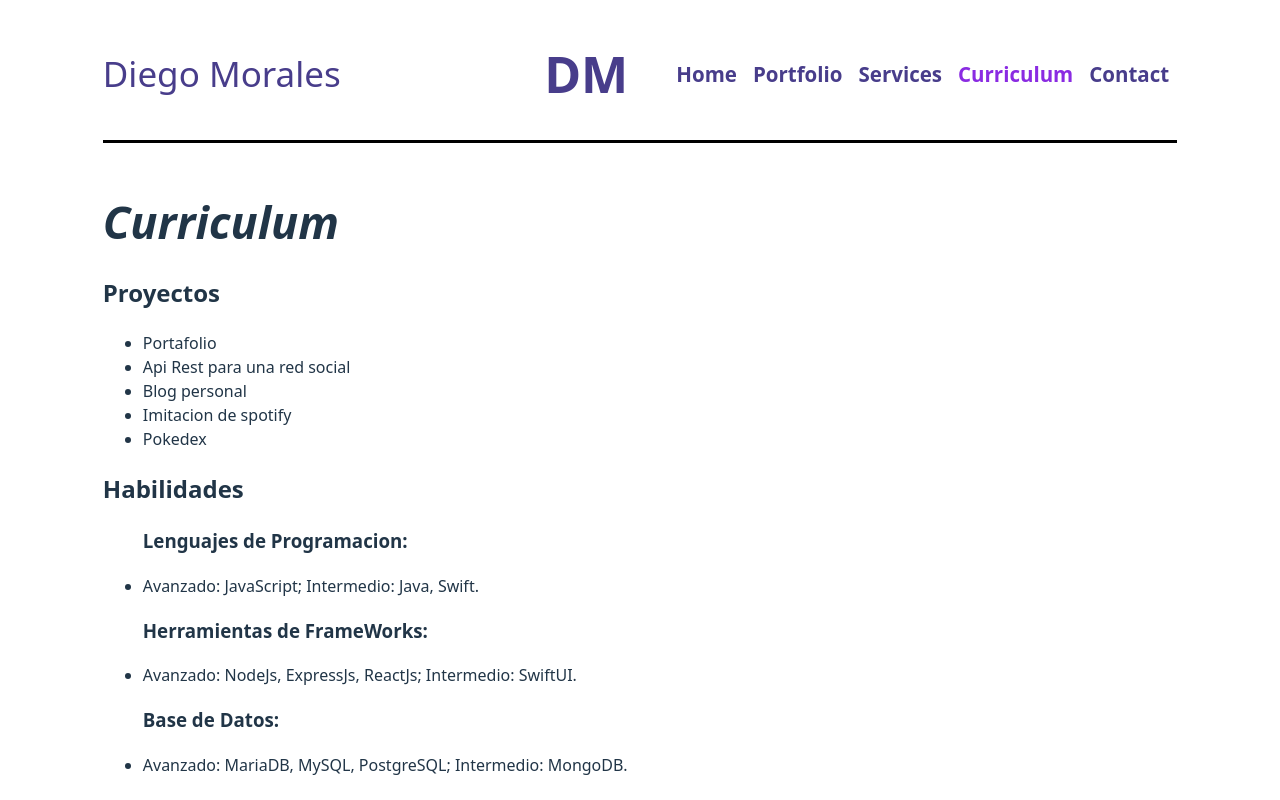
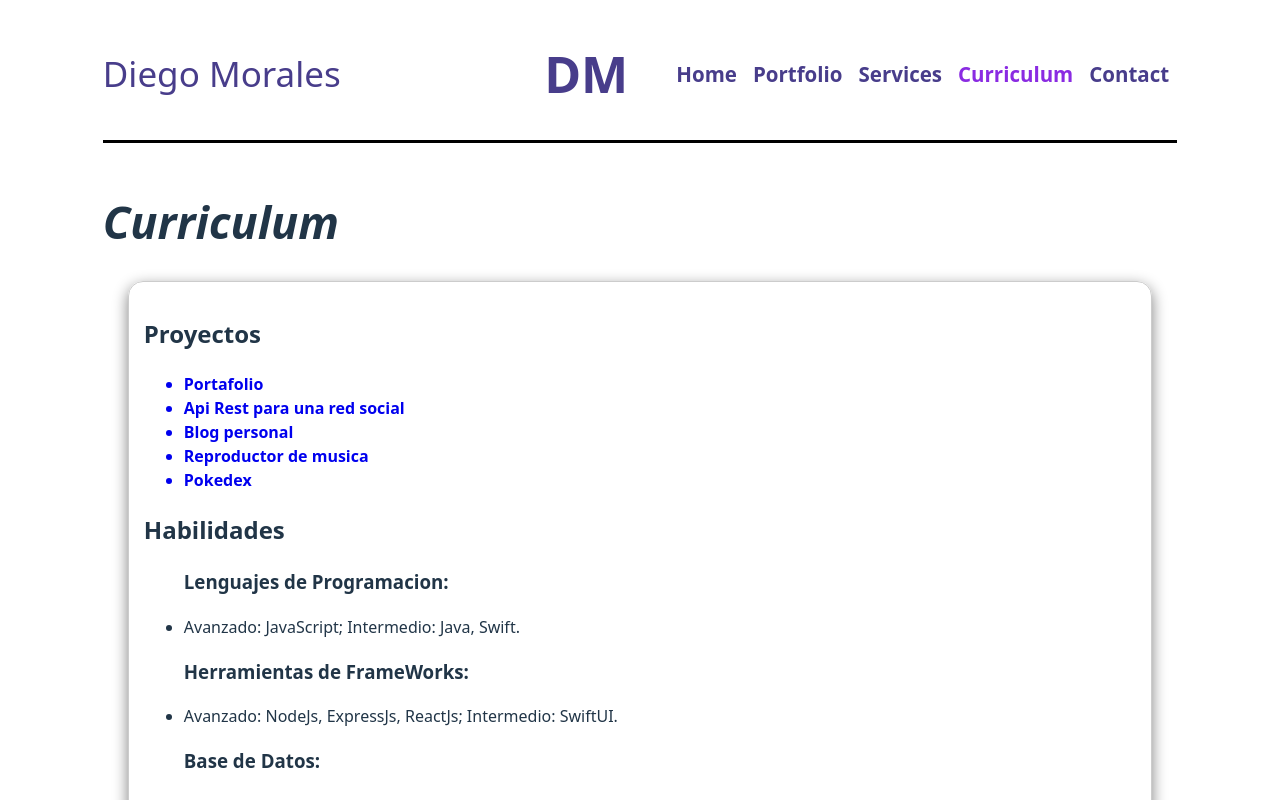
Before and after one commit to diegoesmfs/mi-portafolio, a React (Vite) app: page /curriculum in a window 1280 px wide. Shown: the top 800 px of the page. Built offline with nearby package versions, Linux system fonts and the light colour scheme.

Commit message:
cambios en el diseño y maquetacion

```diff
--- a/package.json
+++ b/package.json
@@ -12,7 +12,7 @@
   "dependencies": {
     "react": "^19.0.0",
     "react-dom": "^19.0.0",
-    "react-router-dom": "^7.5.1"
+    "react-router-dom": "^7.5.2"
   },
   "devDependencies": {
     "@eslint/js": "^9.22.0",
--- a/src/components/Contact.jsx
+++ b/src/components/Contact.jsx
@@ -1,4 +1,5 @@
-import React from 'react'
+import React from 'react';
+import {Link} from 'react-router-dom';
 
 export const Contact = () => {
   return (
@@ -16,6 +17,17 @@ export const Contact = () => {
 
       </form>
 
+      <aside className='social-media'>
+
+        <div className='social-logo'>
+
+          <Link to='/linkedin'>LinkedIn</Link>
+          <Link to='/Github'>GitHub</Link>
+
+        </div>
+
+      </aside>
+
   </div>
   )
 }
--- a/src/components/Curriculum.jsx
+++ b/src/components/Curriculum.jsx
@@ -1,19 +1,30 @@
-import React from 'react'
+import React from 'react';
+import { Link } from 'react-router-dom';
 
 export const Curriculum = () => {
   return (
     <div className='page'>
 
       <h1 className='heading'>Curriculum</h1>
+
+      <section className='curriculum-article'>
         <h2>Proyectos</h2>
+
+        <article>
+
           <ul>
+            <Link  className='article-link' to='/portfolio'>
 
-        <li>Portafolio <a href="https://github.com/diegoesmfs/mi-portafolio"></a></li>
-        <li>Api Rest para una red social <a href="https://github.com/diegoesmfs/api-rest-red-social"></a></li>
-        <li>Blog personal <a href="https://github.com/diegoesmfs/blog-personal"></a></li>
-        <li>Imitacion de spotify <a href="https://github.com/diegoesmfs/spotify-personal"></a></li>
-        <li>Pokedex <a href="https://github.com/diegoesmfs/pokedexJs"></a></li>
+              <li>Portafolio</li>
+              <li>Api Rest para una red social</li>
+              <li>Blog personal</li>
+              <li>Reproductor de musica</li>
+              <li>Pokedex</li>
+
+            </Link>
           </ul>
+
+        </article>
 
         <h2>Habilidades</h2>
         <ul>
@@ -43,6 +54,9 @@ export const Curriculum = () => {
           <li>Curso de Bases de Datos con SQL - Platzi</li>
         </ul>
 
+
+      </section>
+
     </div>
   )
 }
--- a/src/components/Services.jsx
+++ b/src/components/Services.jsx
@@ -1,4 +1,5 @@
-import React from 'react'
+import React from 'react';
+import { Link } from 'react-router-dom';
 
 export const Services = () => {
   return (
@@ -8,9 +9,11 @@ export const Services = () => {
 
       <section className='services'>
 
+        <Link className='article-link' to='/contact'>
+
           <article className='service'>
             <h2>Desarrollo Web</h2>
-          <p>Creo tu pagina web desde cero</p>
+            <p> Creo tu pagina web desde cero</p>
           </article>
           <article className='service'>
             <h2>Optimizacion de Base de datos</h2>
@@ -21,6 +24,8 @@ export const Services = () => {
             <p>Hago interfacez intuitivas y amigables para el usuario</p>
           </article>
 
+        </Link>
+
       </section>
 
     </div>
--- a/src/data/projects.jsx
+++ b/src/data/projects.jsx
@@ -35,7 +35,7 @@ export const projects = [
         'id': '4',
         'name': 'Reproductor de Musica',
         'url': 'https://github.com/diegoesmfs/spotify-personal',
-        'technologies': 'HTML, CSS, JavaScript, Booststrap',
+        'technologies': 'HTML, CSS, JavaScript, Bootstrap',
         'category': 'Desarrollo web basico',
         'description': 'Imitacion basica de un reproductor de musica en ambiente web.'
 
@@ -45,7 +45,7 @@ export const projects = [
         'id': '5',
         'name': 'Pokedex',
         'url': 'https://github.com/diegoesmfs/pokedexJs',
-        'technologies': 'HTML, CSS, JavaScript, Booststrap',
+        'technologies': 'HTML, CSS, JavaScript, Bootstrap',
         'category': 'Desarrollo web basico',
         'description': 'Mi pagina para presentar mis desarrollos y proyectos ejecutado y por ejecutar.'
 
--- a/src/index.css
+++ b/src/index.css
@@ -285,6 +285,47 @@ input[type="submit"]:hover{
 
 }
 
+.service{
+
+  box-sizing: border-box;
+  border: 1px solid #ccc;
+  border-radius: 15px;
+  margin-top: 5px;
+  margin-bottom: 5px;
+  margin: 25px;
+  padding: 15px;
+  box-shadow: 0px 5px 15px gray;
+  cursor: pointer;
+  transition: all 500ms;
+
+}
+
+.article-link{
+
+  text-decoration: none;
+  font-weight: bold;
+
+}
+
+.curriculum-article{
+
+  box-sizing: border-box;
+  border: 1px solid #ccc;
+  border-radius: 15px;
+  margin-top: 5px;
+  margin-bottom: 5px;
+  margin: 25px;
+  padding: 15px;
+  box-shadow: 0px 5px 15px gray;
+
+}
+
+.service:hover{
+
+  transform: scale(1.1,1.1);
+
+}
+
 @media (prefers-color-scheme: light) {
   :root {
     color: #213547;
```
Also changed, not shown: 1 other file (tests, documents, lock files or other folders). Lines whose indentation alone changed are shown as unchanged.
